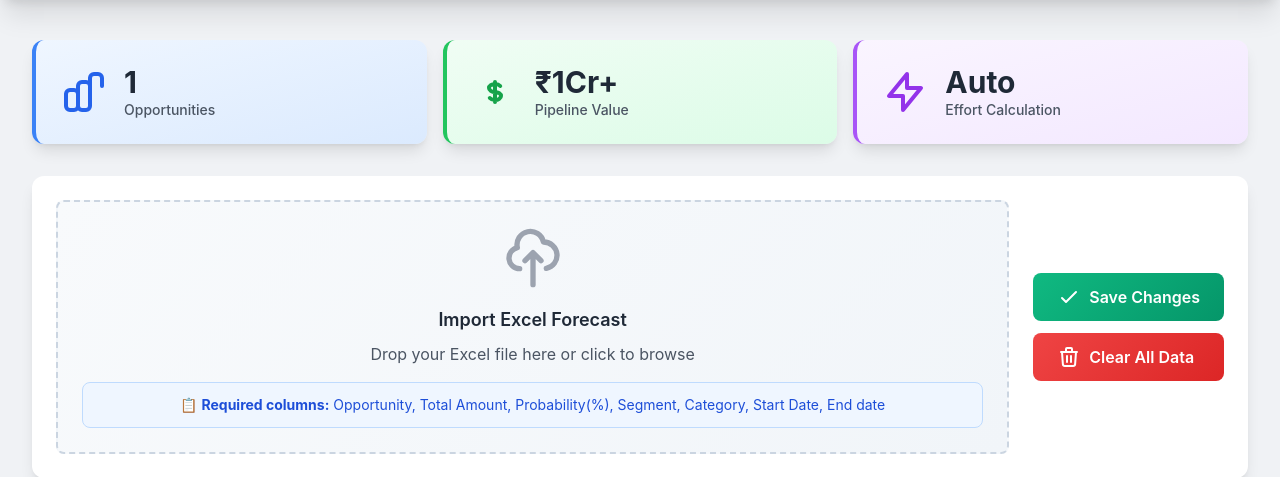
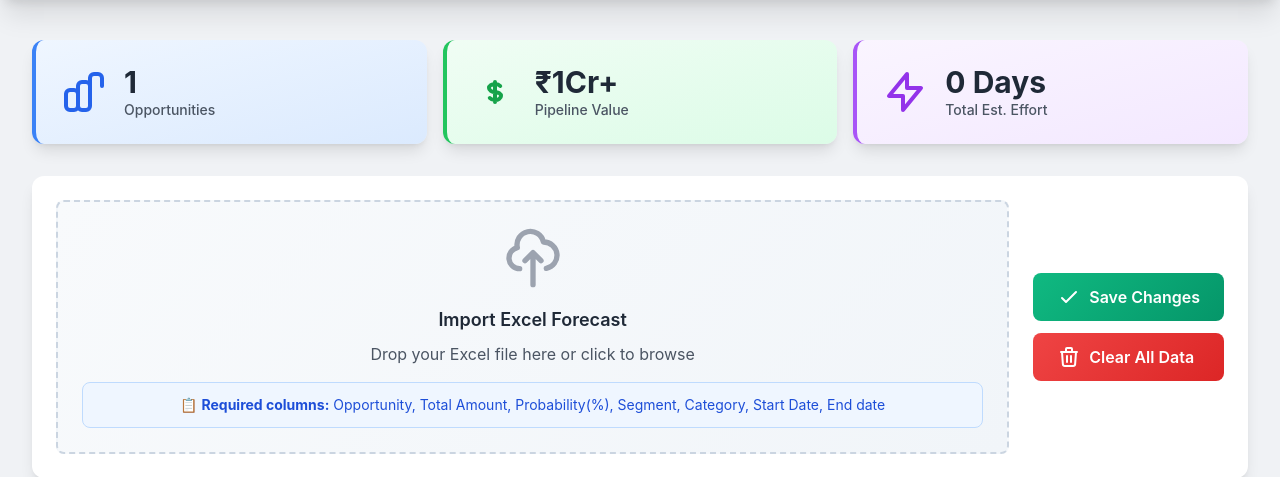
Before and after one commit to Mahi7594/capacity_planner, a Django app: page /sales-forecast/ in a window 1280 px wide. Shown: the part 200-677 px from the top of the page. Run offline with Django 5.2, Linux system fonts and the light colour scheme; tables that the repository leaves empty hold one stand-in row (values such as "Sample post"); some libraries are stand-ins or nearby versions.

Commit message:
Added the total no. days required to execute the pipeline projects on sales forcast page.

```diff
--- a/planner/templates/planner/sales_forecast.html
+++ b/planner/templates/planner/sales_forecast.html
@@ -133,8 +133,8 @@
                     <path stroke-linecap="round" stroke-linejoin="round" stroke-width="2" d="M13 10V3L4 14h7v7l9-11h-7z"></path>
                 </svg>
                 <div>
-                    <p class="text-3xl font-bold text-gray-800">Auto</p>
-                    <p class="text-sm font-medium text-gray-600">Effort Calculation</p>
+                    <p class="text-3xl font-bold text-gray-800">{{ total_forecasted_effort|floatformat:0 }} Days</p>
+                    <p class="text-sm font-medium text-gray-600">Total Est. Effort</p>
                 </div>
             </div>
         </div>
@@ -267,7 +267,7 @@
             </div>
             <div class="bg-white rounded-lg p-4 border border-blue-100">
                 <h4 class="font-semibold text-gray-800 mb-2">3. Automatic Calculations</h4>
-                <p class="text-sm text-gray-600">The system calculates effort estimates based on your configured project types and value benchmarks.</p>
+                <p class="text-sm text-gray-600">The system calculates effort estimates based on your configured project types and benchmarks.</p>
             </div>
             <div class="bg-white rounded-lg p-4 border border-blue-100">
                 <h4 class="font-semibold text-gray-800 mb-2">4. Capacity Planning</h4>
--- a/planner/views.py
+++ b/planner/views.py
@@ -129,14 +129,20 @@ def sales_forecast_view(request):
     pt_map = {(pt.segment.name, pt.category.name): pt.id for pt in ProjectType.objects.select_related('segment', 'category')}
 
     forecast_data = list(SalesForecast.objects.all())
+    total_forecasted_effort = 0
     for item in forecast_data:
         pt_id = pt_map.get((item.segment, item.category))
         brackets = pt_bracket_map.get(pt_id, [])
         item.calculated_effort = calculate_effort_from_value(item.total_amount, brackets)
+        total_forecasted_effort += item.calculated_effort
         # Divide by conversion factor for display in Cr
         item.total_amount = item.total_amount / CR
 
-    context = {'forecast_data': forecast_data, 'active_nav': 'sales_forecast'}
+    context = {
+        'forecast_data': forecast_data,
+        'active_nav': 'sales_forecast',
+        'total_forecasted_effort': total_forecasted_effort
+    }
     return render(request, 'planner/sales_forecast.html', context)
 
 def project_list_view(request):
```
